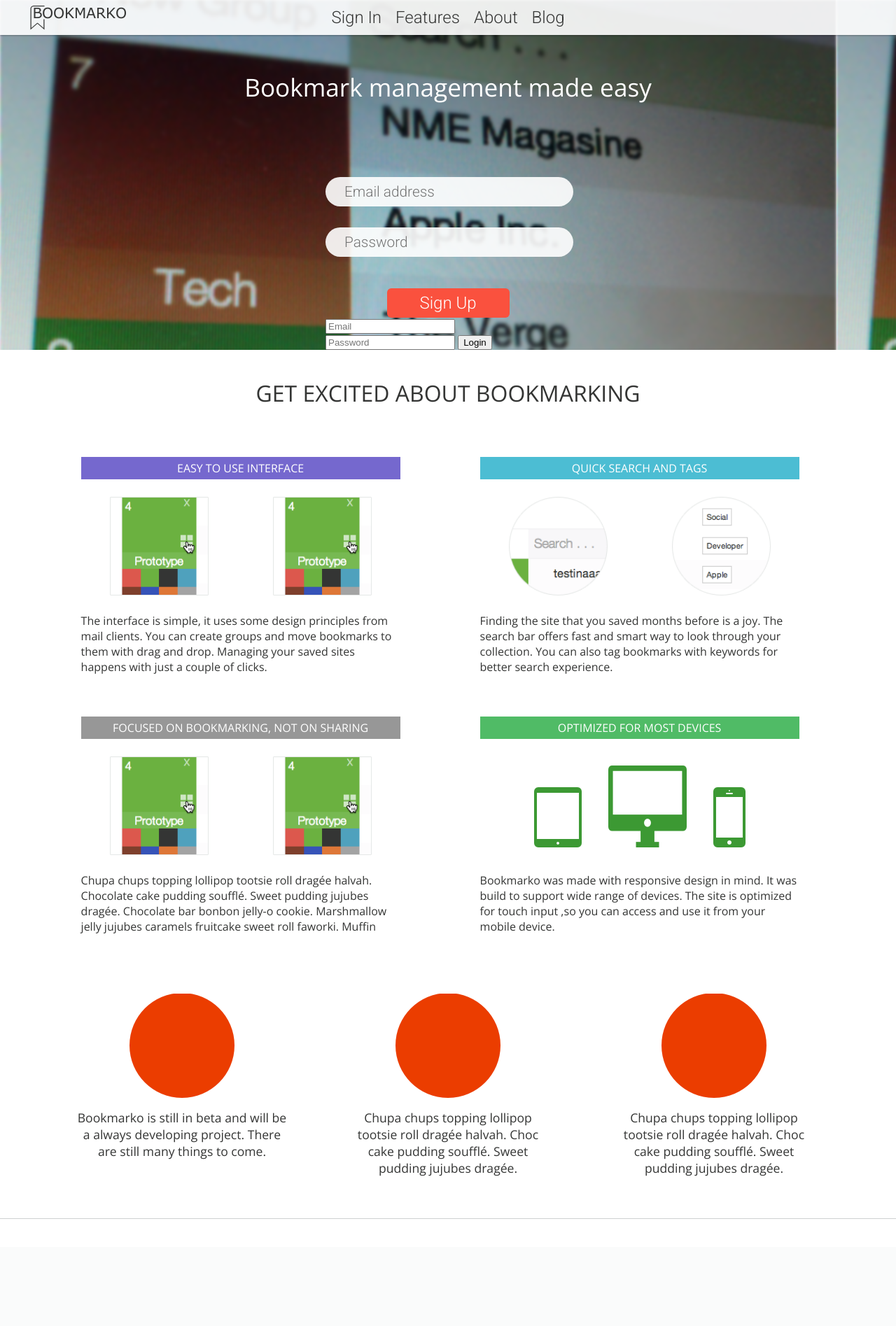
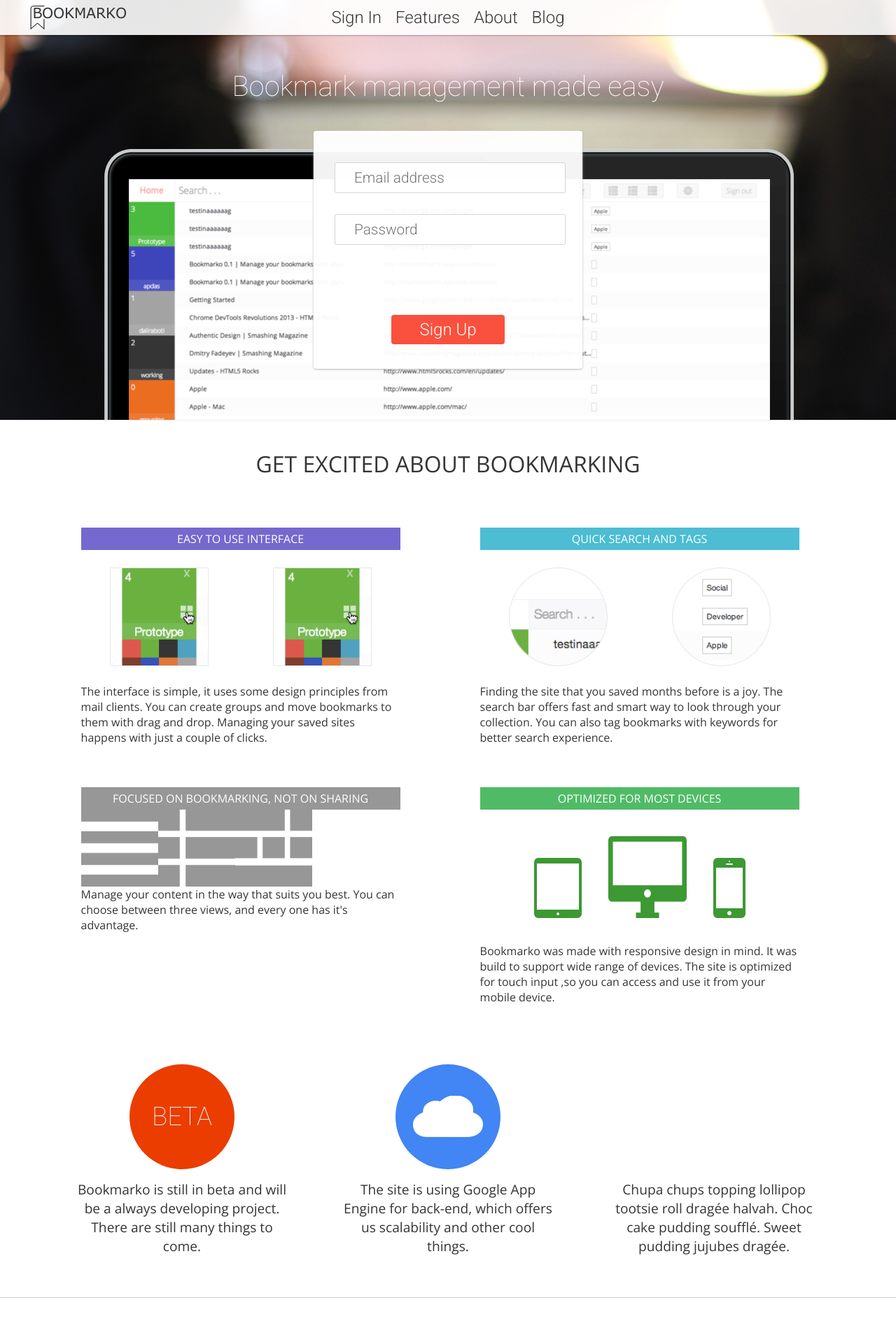
Before and after one commit to rallyos/bookmarko, a Django app: template templates/index.html in a window 1280 px wide. Shown: the whole page at 70% size. Before the commit the page ends 1742 px from the top, so only its background shows below. Run offline with Django 3.2, Linux system fonts and the light colour scheme; the template is opened without the code that fills it, so the values that code supplies are empty.

Commit message:
New designs

```diff
--- a/front/models.py
+++ b/front/models.py
@@ -12,7 +12,7 @@ class BookmarkCollection(models.Model):
 
 # Bookmark database model fields
 class Bookmark(models.Model):
-	bookmark_title = models.CharField(max_length=50)
+	bookmark_title = models.CharField(max_length=250)
 	bookmark_url = models.URLField()
 	tags = models.CharField(max_length=50, blank=True, null=True)
 	collection = models.ForeignKey(BookmarkCollection, blank=True, null=True)
--- a/front/views.py
+++ b/front/views.py
@@ -40,7 +40,7 @@ def register_user(request):
 
 # Successful registration
 def register_success(request):
-	return HttpResponse('Registered!!!')
+		return render(request, 'user/index.html')
 
 # User UI
 def user(request):
--- a/static/css/main.css
+++ b/static/css/main.css
@@ -15,6 +15,7 @@ ul, h1, p {
 	height: 50px;
 	background: rgba(255, 255, 255, 0.9);
 	box-shadow: 0 1px 2px rgba(0, 0, 0, 0.3);
+	z-index: 1;
 }
 .logo {
 	position: absolute;
@@ -43,31 +44,48 @@ ul, h1, p {
 	line-height: 40px;
 	cursor: pointer;
 }
-.sign-in-block {
-	-webkit-transform: translateX(100%);
-	transition: 0.3s;
-}
 .sign-block {
 	max-width: 100%;
-	height: 500px;
+	height: 600px;
 	background-image: url(http://markedbyme.appspot.com/static/images/screen.png);
+	background-size: 100%;
+	border-bottom: solid 1px #ECECEC;
 	overflow: hidden;
 }
 .sign-header {
 	margin-top: 100px;
 	color: #FFF;
-	font-size: 2.2rem;
-	font-weight: 300;
+	font-family: Roboto, sans-serif;
+	font-size: 2.5rem;
+	font-weight: 100;
 	text-align: center;
 }
 .sign-up-block {
 	width: 30%;
-	max-width: 350px;
-	margin: 90px auto 10px;
+	max-width: 460px;
+	height: 340px;
+	margin: 40px auto 10px;
+	position: relative;
+	background: rgba(255, 255, 255, 0.95);
+	border-radius: 4px;
+	box-shadow: 0 1px 3px #B8B8B8;
+	overflow: hidden;
 	transition: 0.3s;
 }
 .sign-up-form {
+	position: absolute;
+	top: 0;
+	padding: 30px;
 	font-family: Roboto, sans-serif;
+	transition: 0.3s;
+}
+.sign-in-form {
+	position: absolute;
+	top: 0;
+	padding: 30px;
+	font-family: Roboto, sans-serif;
+	-webkit-transform: translateX(110%);
+	transition: 0.3s;
 }
 .sign-up-input {
 	width: 100%;
@@ -79,8 +97,8 @@ ul, h1, p {
 	font-weight: 300;
 	color: #909291;
 	background: rgba(255, 255, 255, 0.9);
-	border-radius: 45px;
-	border: 0;
+	border: solid 1px #D5D5D5;
+	border-radius: 3px;
 	outline: 0;
 }
 .sign-up-input::-webkit-input-placeholder {
@@ -89,14 +107,14 @@ ul, h1, p {
 .sign-up-submit {
 	width: 50%;
 	display: block;
-	margin: 30px auto 0;
+	margin: 85px auto 0;
 	padding: 7px 20px;
 	background: #FA513E;
 	font-family: inherit;
 	font-weight: 300;
 	font-size: 1.5rem;
 	color: #fff;
-	border-radius: 6px;
+	border-radius: 4px;
 	border: 0;
 	cursor: pointer;
 }
@@ -162,6 +180,12 @@ ul, h1, p {
 	color: #fff;
 	background: #979797;
 }
+.feature-view-image {
+	max-width: 130px;
+	display: block;
+	float: left;
+	margin: 40.5 21px;
+}
 #title-bottom-right {
 	color: #fff;
 	background: #50BB66;
@@ -177,13 +201,36 @@ ul, h1, p {
 	margin: 0 40px;
 	float: left;
 }
-.bottom-feature-image {
+.bottom-feature-circle {
 	display: block;
+	width: 150px;
+	height: 150px;
+	border-radius: 150px;
 	margin: 15px auto;
+}
+#feature-beta-circle {
+	text-align: center;
+	color: #fff;
+	background: #eb3d00;
+	overflow: hidden;
+}
+#feature-beta-span {
+	line-height: 150px;
+	font-size: 2.3rem;
+	font-family: 'Roboto', sans-serif;
+	font-weight: 200;
+	text-transform: uppercase;
+}
+#feature-cloud-circle {
+	background: #4285f4;
+}
+#feature-cloud-img {
+	display: block;
+	padding: 45px 25px;
 }
 .bottom-feature-text {
 	width: 100%;
-	font-size: 1.1rem;
+	font-size: 1.2rem;
 	text-align: center;
 	overflow: hidden;
 }
--- a/static/js/index.js
+++ b/static/js/index.js
@@ -1,10 +1,18 @@
-/* $(document).ready(function() {
-	var $toggleForm = $('#form-toggle');
-	var $signUpBlock = $('.sign-up-block');
-	var $signInBlock = $('.sign-in-block');
+$(document).ready(function() {
+
+	var tap = $('#form-toggle').text();
 
 	$('#form-toggle').on('click', function() {
-		$signUpBlock.css('right', '100%');
+
+		if ($('#form-toggle').text() == 'Sign In') {
+			$('.sign-up-form').css('-webkit-transform', 'translateX(-110%)');
+			$('.sign-in-form').css('-webkit-transform', 'translateX(0)');
+			$('#form-toggle').text('Sign Up');
+		} else if ($('#form-toggle').text() == 'Sign Up') {
+			$('.sign-up-form').css('-webkit-transform', 'translateX(0)');
+			$('.sign-in-form').css('-webkit-transform', 'translateX(110%)');
+			$('#form-toggle').text('Sign In');
+		}
+
 	});
 });
-*/
--- a/templates/index.html
+++ b/templates/index.html
@@ -27,11 +27,11 @@
 					<!-- <input id="id_password2" type="password" name="password2" placeholder="Password" required> -->
 					<input class="sign-up-submit" type="submit" value="Sign Up">
 				</form>
-				                        <form id="loginform" type="POST" action="login_user">{% csrf_token %}
-                                <input type="email" name="username" id="username" placeholder="Email">
-                                <input type="password" name="password" id="password" placeholder="Password">
-                                <input type="submit" value="Login">
-                        </form>
+				<form class="sign-in-form" type="POST" action="login_user">{% csrf_token %}
+					<input class="sign-up-input" type="email" name="username" id="username" placeholder="Email">
+					<input class="sign-up-input" type="password" name="password" id="password" placeholder="Password">
+					<input class="sign-up-submit" type="submit" value="Login">
+				</form>
 			</div>
 	</section>
 	<div class="features-wrap">
@@ -51,9 +51,10 @@
 			</article>
 			<article class="feature">
 				<h1 class="feature-title" id="title-bottom-left">Focused on bookmarking, not on sharing</h1>
-				<img class="feature-image-left" width="141" height="141" src="{{ STATIC_URL }}images/feature-img1.png">
-				<img class="feature-image-right" width="141" height="141" src="{{ STATIC_URL }}images/feature-img2.png">
-				<p class="feature-text">Chupa chups topping lollipop tootsie roll dragée halvah. Chocolate cake pudding soufflé. Sweet pudding jujubes dragée. Chocolate bar bonbon jelly-o cookie. Marshmallow jelly jujubes caramels fruitcake sweet roll faworki. Muffin </p>
+				<img class="feature-view-image" width="110" height="110" src="{{ STATIC_URL }}images/feature-list.png">
+				<img class="feature-view-image" width="110" height="110" src="{{ STATIC_URL }}images/feature-list-icons.png">
+				<img class="feature-view-image" width="110" height="110" src="{{ STATIC_URL }}images/feature-grid.png">
+				<p class="feature-text">Manage your content in the way that suits you best. You can choose between three views, and every one has it's advantage.</p>
 			</article>
 			<article class="feature">
 				<h1 class="feature-title" id="title-bottom-right">Optimized for most devices</h1>
@@ -63,15 +64,20 @@
 		</section>
 		<section class="bottom-features-block">
 			<article class="bottom-feature">
-				<img class="bottom-feature-image" width="150" height="150" src="{{ STATIC_URL }}images/circle.png">
+				<div class="bottom-feature-circle" id="feature-beta-circle">
+					<span id="feature-beta-span">Beta</span>
+				</div>
 				<p class="bottom-feature-text">Bookmarko is still in beta and will be a always developing project. There are still many things to come.</p>
 			</article>
 			<article class="bottom-feature">
-				<img class="bottom-feature-image" width="150" height="150" src="{{ STATIC_URL }}images/circle.png">
-				<p class="bottom-feature-text">Chupa chups topping lollipop tootsie roll dragée halvah. Choc cake pudding soufflé. Sweet pudding jujubes dragée.</p>
+				<div class="bottom-feature-circle" id="feature-cloud-circle">
+					<img id="feature-cloud-img" width="100" height="60" src="{{ STATIC_URL }}images/feature-cloud.png">
+				</div>
+				<p class="bottom-feature-text">The site is using Google App Engine for back-end, which offers us scalability and other cool things.</p>
 			</article>
 			<article class="bottom-feature">
-				<img class="bottom-feature-image" width="150" height="150" src="{{ STATIC_URL }}images/circle.png">
+				<div class="bottom-feature-circle">
+				</div>
 				<p class="bottom-feature-text">Chupa chups topping lollipop tootsie roll dragée halvah. Choc cake pudding soufflé. Sweet pudding jujubes dragée.</p>
 			</article>
 		</section>
```
Also changed, not shown: static/css/user.css (+28 -10 lines), templates/user/index.html (+7 -1 lines), static/images/feature-cloud.png (added), static/images/feature-grid.png (added), static/images/feature-list-icons.png (added), static/images/feature-list.png (added), static/images/grid.png (added), static/images/list-icons.png (added), static/images/list.png (added), static/images/screen.png.
